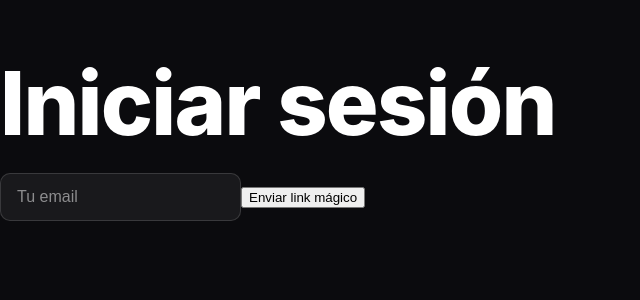
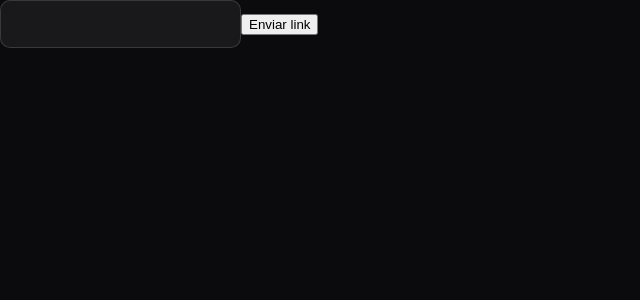
Before and after one commit to rentverlo-dotcom/verlo, a Next.js app: page /login in a window 1280 px wide. Shown: the top 300 px of the page, without its empty margins (0-640 px from the left). Built offline with nearby package versions, Linux system fonts and the light colour scheme.

Commit message:
Update page.tsx

```diff
--- a/app/login/page.tsx
+++ b/app/login/page.tsx
@@ -1,7 +1,8 @@
+// app/login/page.tsx
 'use client'
 
 import { useState } from 'react'
-import { supabase } from '../../lib/supabase/client'
+import { supabase } from '@/lib/supabase/client'
 
 export default function LoginPage() {
   const [email, setEmail] = useState('')
@@ -10,41 +11,28 @@ export default function LoginPage() {
   async function handleLogin(e: React.FormEvent) {
     e.preventDefault()
     setLoading(true)
-const { error } = await supabase.auth.signInWithOtp({
+
+    await supabase.auth.signInWithOtp({
       email,
       options: {
-    emailRedirectTo: 'https://verlo.lat/auth/callback?next=/propietario/publicar',
+        emailRedirectTo:
+          'https://verlo.lat/auth/callback?next=/propietario/publicar',
       },
     })
 
-
-    if (error) {
-      alert('Error enviando link')
-      console.error(error)
-    } else {
-      alert('Te enviamos un link para iniciar sesión')
-    }
-
     setLoading(false)
+    alert('Te enviamos un link')
   }
 
   return (
-    <main className="max-w-md mx-auto py-20 space-y-6">
-      <h1 className="text-2xl font-semibold">Iniciar sesión</h1>
-
-      <form onSubmit={handleLogin} className="space-y-4">
+    <form onSubmit={handleLogin}>
       <input
         type="email"
-          placeholder="Tu email"
         value={email}
         onChange={(e) => setEmail(e.target.value)}
         required
       />
-
-        <button disabled={loading}>
-          {loading ? 'Enviando…' : 'Enviar link mágico'}
-        </button>
+      <button disabled={loading}>Enviar link</button>
     </form>
-    </main>
   )
 }
```
Lines whose indentation alone changed are shown as unchanged.
